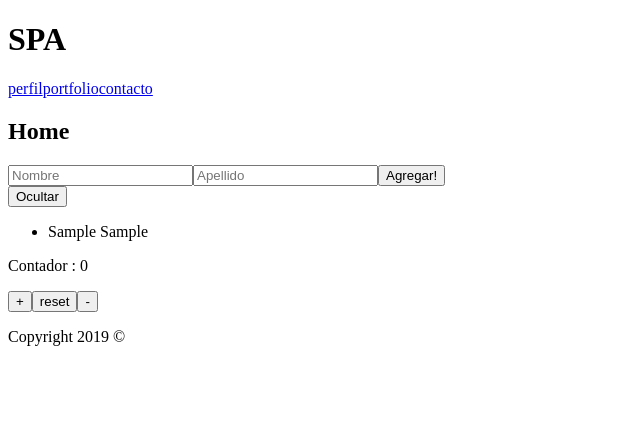
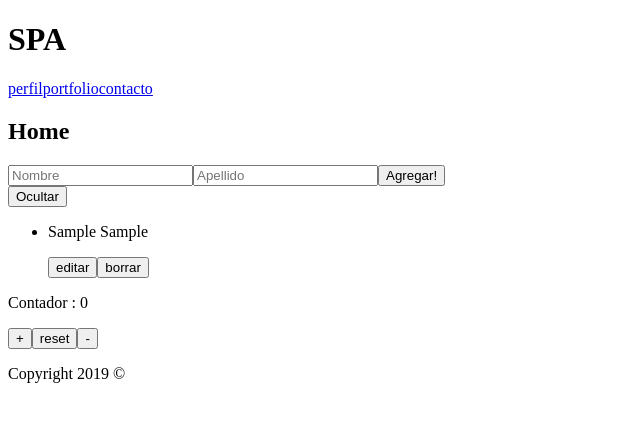
Before and after one commit to dander93/react-accenture, a React (Create React App) app: page / in a window 1280 px wide. Both pictures are taken after typing "Sample", "Sample" into the empty fields and a click on the button "Agregar!". Shown: the top 422 px of the page, without its empty margins (0-640 px from the left). Built offline with nearby package versions, Linux system fonts and the light colour scheme.

Commit message:
Solucion del punto 2 : Agregar dos botones a cada item de lista

```diff
--- a/src/ui/widgets/ListadoUsuarios.js
+++ b/src/ui/widgets/ListadoUsuarios.js
@@ -8,7 +8,13 @@ class ListadoUsuarios extends Component {
             <ul>
             {usuarios.length
             ? usuarios.map((usuario,i)=>
-                <li key={i}>{usuario.nombre} {usuario.apellido}</li>
+                <li key={i}>
+                    <p>{usuario.nombre} {usuario.apellido}</p>
+                    <div>
+                        <button>editar</button>
+                        <button>borrar</button>
+                    </div>
+                </li>
             )
             : <li>No hay usuarios</li> }
             </ul>
```
